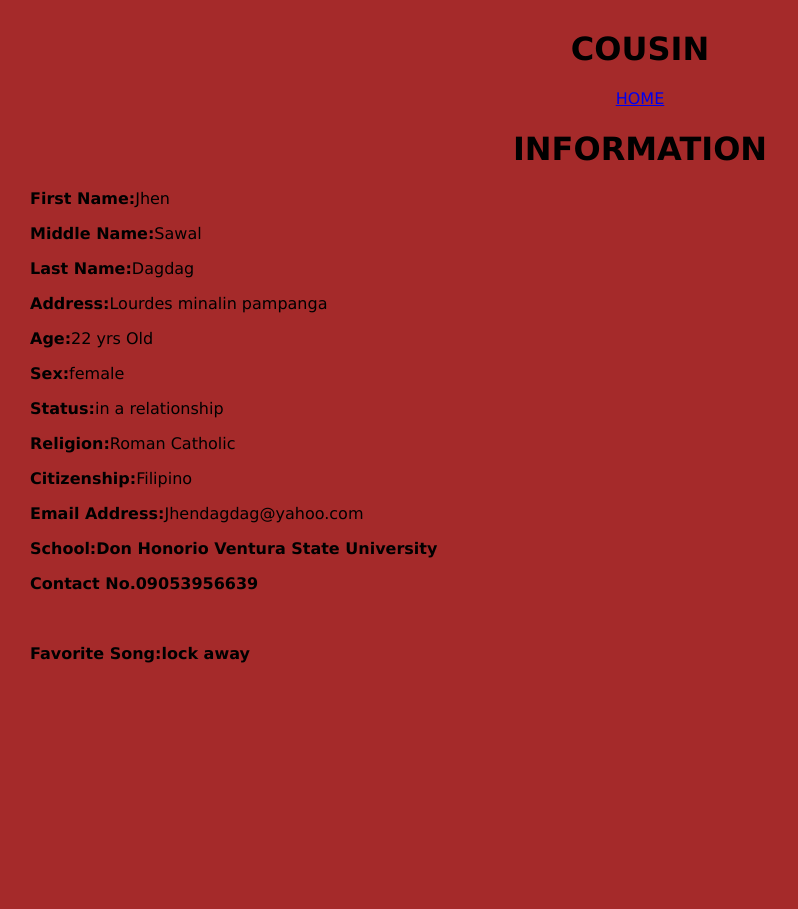
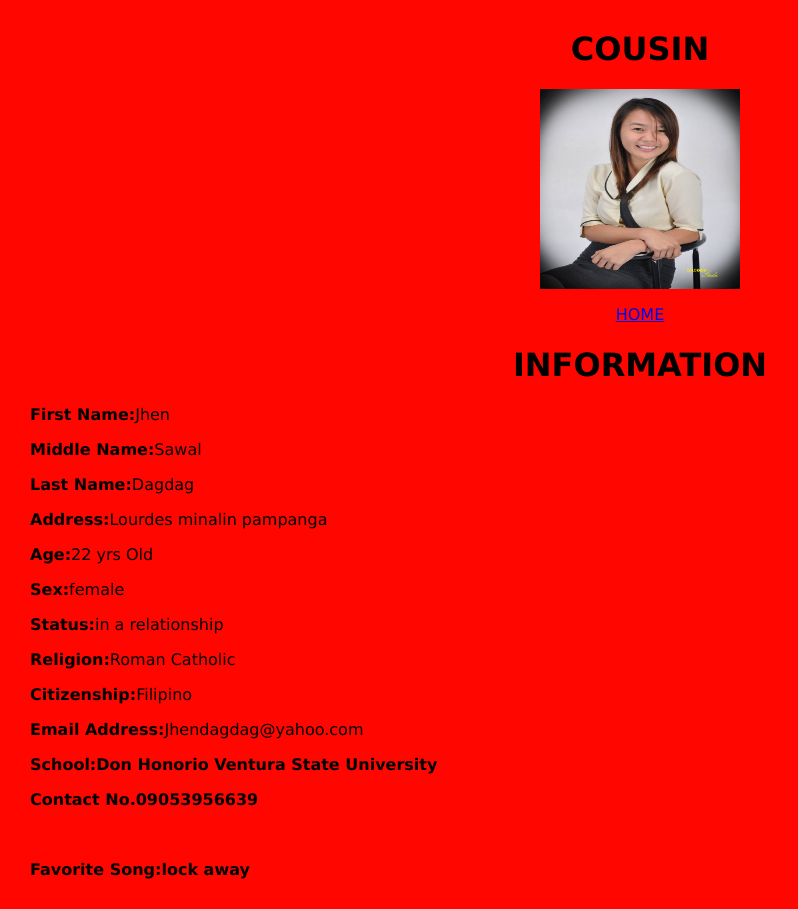
Before and after one commit to sawal27/web1234, a PHP site: page /Cousin2.php in a window 1280 px wide. Shown: the whole page, without its empty margins (0-798 px from the left). Before the commit the page ends 663 px from the top, so only its background shows below. Run offline with PHP 8.4, Linux system fonts and the light colour scheme.

Commit message:
Update Cousin2.php

```diff
--- a/Cousin2.php
+++ b/Cousin2.php
@@ -5,13 +5,14 @@
 body{
     font-family:verdana,arial,san-serif;
     margin:30px;
-    background-color:Brown;
+    background-color:#ff0700;
    }
 
 </style>
 </head>
 <body>
 <h1><center>COUSIN</h1><center>
+<center><img src="jhen.jpg" height="200" width="200"></center>
 <p><a href="content.php" target="content">HOME</a></p>
 <h1><center>INFORMATION</h1></center>
 <p><b>First Name:</b>Jhen</p>
```
